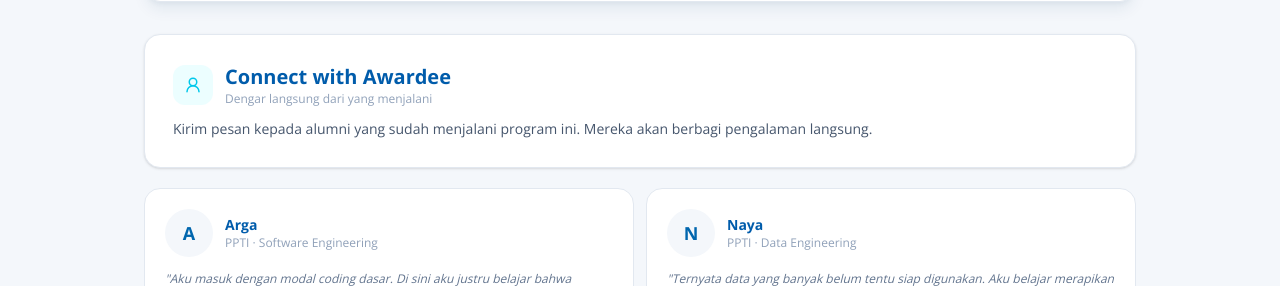
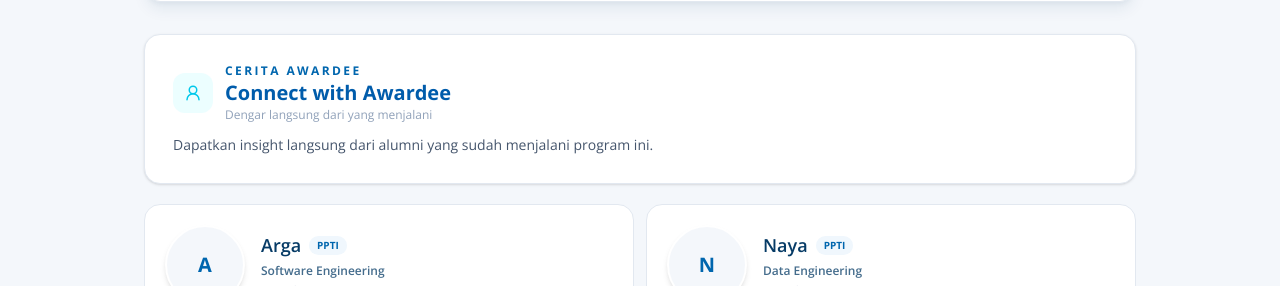
Before and after one commit to Liex2810/bca-futuretry, a Next.js app: page /futurepath in a window 1280 px wide. Both pictures are taken after a click on the tab "Connect". Shown: the part 514-800 px from the top of the page. Built offline with nearby package versions, Linux system fonts and the light colour scheme.

Commit message:
Redesign Connect: awardee story blocks style navigation to /stories

```diff
--- a/src/components/FuturePathClient.tsx
+++ b/src/components/FuturePathClient.tsx
@@ -530,7 +530,7 @@ function Connect() {
       <div className="rounded-2xl border border-slate-200 bg-white p-8 text-center shadow-sm">
         <CheckCircle2 size={36} className="mx-auto text-cyan" />
         <h3 className="font-[family-name:var(--font-display)] text-xl font-extrabold text-[#005cab] mt-3">Pesan Terkirim</h3>
-        <p className="text-sm text-slate-500 mt-2 max-w-sm mx-auto">Pesanmu telah dikirim ke awardee. Mereka akan segera membalas ceritanya.</p>
+        <p className="text-sm text-slate-500 mt-2 max-w-sm mx-auto">Pesanmu telah dikirim. Awardee akan segera membalas ceritanya.</p>
         <button onClick={() => setSent(false)} className="min-h-11 mt-4 px-5 py-2 rounded-xl border border-[#0066ae] text-[#0066ae] text-sm font-bold hover:bg-[#0066ae] hover:text-white transition">Kirim pesan lain</button>
       </div>
     );
@@ -543,34 +543,50 @@ function Connect() {
             <UserRound size={18} className="text-cyan" />
           </div>
           <div>
+            <p className="font-[family-name:var(--font-display)] text-xs font-bold tracking-[0.2em] text-[#0066ae]">CERITA AWARDEE</p>
             <h3 className="font-[family-name:var(--font-display)] text-xl font-bold text-[#005cab]">Connect with Awardee</h3>
             <p className="text-xs text-slate-400">Dengar langsung dari yang menjalani</p>
           </div>
         </div>
-        <p className="text-sm text-slate-600 mt-3">Kirim pesan kepada alumni yang sudah menjalani program ini. Mereka akan berbagi pengalaman langsung.</p>
+        <p className="text-sm text-slate-600 mt-3">Dapatkan insight langsung dari alumni yang sudah menjalani program ini.</p>
       </div>
 
       <div className="grid gap-3 sm:grid-cols-2">
-        {awardees.map((a: Story) => (
-          <div key={a.id} className="rounded-2xl border border-slate-200 bg-white p-5 hover:border-[#0066ae]/30 transition">
-            <div className="flex items-center gap-3">
-              <div className="w-12 h-12 rounded-full bg-[#f4f7fb] overflow-hidden flex items-center justify-center">
-                <span className="font-bold text-[#0066ae] text-lg">{a.name[0]}</span>
+        {awardees.map((a) => (
+          <div key={a.id} className="overflow-hidden rounded-2xl border border-slate-200 bg-white hover:border-[#0066ae]/50 hover:shadow-md transition">
+            <Link href={`/stories/${a.id}`} className="w-full text-left">
+              <div className="p-5">
+                <div className="flex items-center gap-4">
+                  <div className="h-20 w-20 shrink-0 rounded-full border-2 border-white bg-[#f4f7fb] overflow-hidden flex items-center justify-center shadow-md">
+                    <span className="font-bold text-[#0066ae] text-xl">{a.name[0]}</span>
+                  </div>
+                  <div className="min-w-0 flex-1">
+                    <div className="mb-1 flex items-center gap-2">
+                      <p className="font-[family-name:var(--font-display)] text-lg font-semibold text-[#063b66]">{a.name}</p>
+                      <span className="rounded-full bg-[#f0f7fd] px-2 py-0.5 text-[10px] font-bold text-[#0066ae]">{a.program}</span>
+                    </div>
+                    <p className="text-xs font-semibold text-[#063b66]/75">{a.role}</p>
+                    <p className="mt-1 text-xs text-slate-400">Awardee</p>
+                  </div>
+                </div>
+                <p className="mt-4 font-[family-name:var(--font-display)] font-semibold text-[#063b66]">{a.title}</p>
+                <p className="mt-2 line-clamp-2 text-sm leading-relaxed text-slate-600">{a.excerpt}</p>
+                <span className="mt-4 inline-flex text-xs font-bold text-[#0066ae]">Lihat profil &amp; cerita →</span>
               </div>
-              <div>
-                <p className="font-bold text-sm text-[#005cab]">{a.name}</p>
-                <p className="text-xs text-slate-400">{a.program} · {a.role}</p>
-              </div>
-            </div>
-            <p className="text-xs text-slate-500 mt-3 leading-relaxed italic">"{a.excerpt.slice(0, 80)}..."</p>
+            </Link>
           </div>
         ))}
       </div>
 
+      <Link href="/stories" className="flex items-center justify-between rounded-2xl border border-slate-200 bg-white p-5 hover:border-[#0066ae] transition group">
+        <div><p className="font-bold text-[#005cab]">Lihat semua Cerita Awardee</p><p className="text-xs text-slate-450 mt-0.5">Cerita lengkap dari para alumni PPBP dan PPTI.</p></div>
+        <ArrowRight size={18} className="text-navy/30 group-hover:text-[#0066ae] group-hover:translate-x-0.5 transition" />
+      </Link>
+
       <form onSubmit={(e) => { e.preventDefault(); setSent(true); }} className="rounded-2xl border border-slate-200 bg-white p-7 shadow-sm space-y-4">
         <div>
-          <label className="block text-sm font-bold text-[#005cab] mb-2" htmlFor="q">Pesanmu</label>
-          <textarea id="q" required value={q} onChange={(e) => setQ(e.target.value)} rows={4} maxLength={800}
+          <label className="block text-sm font-bold text-[#005cab] mb-2" htmlFor="q">Kirim pesan</label>
+          <textarea id="q" required value={q} onChange={(e) => setQ(e.target.value)} rows={3} maxLength={800}
             placeholder="Tulis apa yang ingin kamu tanyakan..."
             className="w-full px-4 py-3 rounded-xl bg-[#f4f7fb] border border-slate-200 text-sm focus:outline-none focus:border-[#0066ae] resize-none" />
         </div>
```
